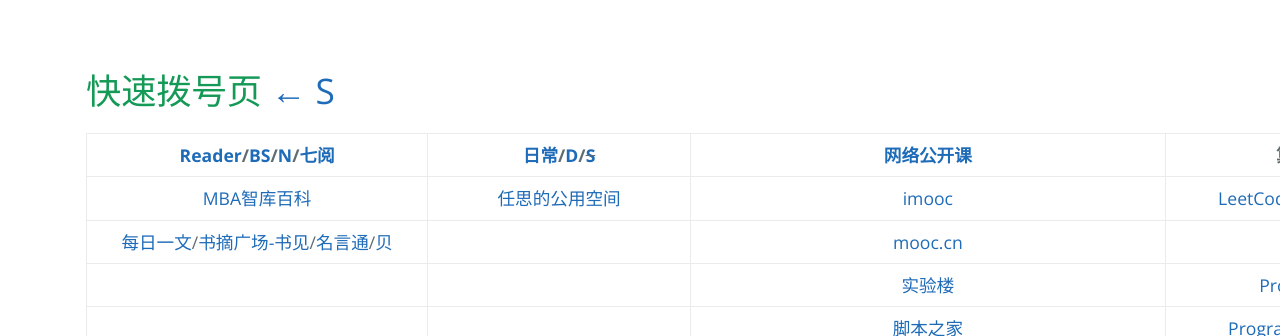
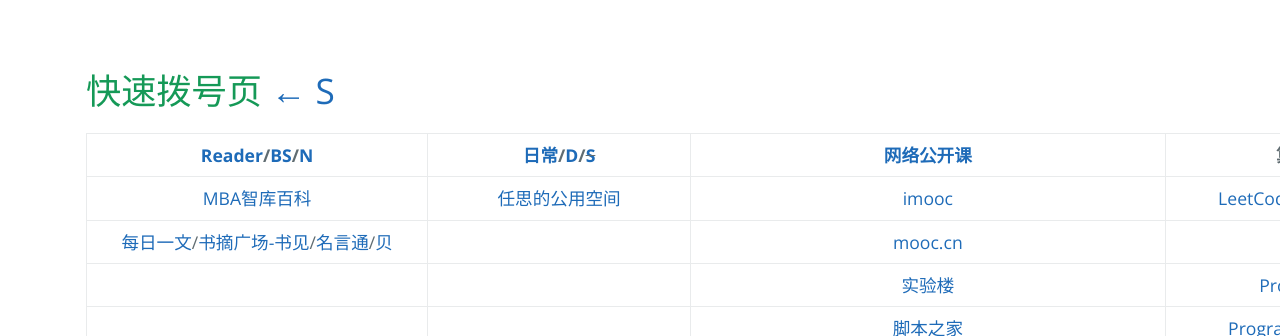
Before and after one commit to AmbroseRen/test, a Jekyll site: the page built from navigation.md, in a window 1280 px wide. Shown: the top 336 px of the page. Built offline with Jekyll 4.4.1, drawn with Linux system fonts in a browser that asks for light colours; our own code applies the rules of GitHub Pages for plain Markdown files; the repository's description, which GitHub fills in, is left out.

Commit message:
Update navigation.md

```diff
--- a/navigation.md
+++ b/navigation.md
@@ -23,7 +23,7 @@
 
 # 快速拨号页  [←](https://ambroseren.github.io/test/indexes.html)  [S](search.md)
 
-| [Reader](Library/BookListsOne.md)/[BS](Library/BookSearch.md)/[N](Library/Novel.md)/[七阅](https://www.7sbook.com/index/disk/index.html) | [日常](https://ambroseren.github.io/test/indexes.html)/[D](Data/DataRank.md)/~~[S](https://shouku123.com/rensi)~~ | [网络公开课](Library/LearnPlatform.md) | 算法社区 |
+| [Reader](Library/BookListsOne.md)/[BS](Library/BookSearch.md)/[N](Library/Novel.md) | [日常](https://ambroseren.github.io/test/indexes.html)/[D](Data/DataRank.md)/~~[S](https://shouku123.com/rensi)~~ | [网络公开课](Library/LearnPlatform.md) | 算法社区 |
 |:---:|:---:|:---:|:---:|
 | [MBA智库百科](https://wiki.mbalib.com/wiki/首页) | [任思的公用空间](http://rensi.ys168.com/) | [imooc](https://www.imooc.com/course/list) | [LeetCode](https://leetcode.com/problemset/all/)/[LeetCode-cn](https://leetcode-cn.com/problemset/all/) |
 | [每日一文](https://meiriyiwen.com/random)/[书摘广场-书见](https://memo.bookfere.com/community/posts/all)/[名言通](https://www.mingyantong.com/)/[贝](Library/excerpt.md) | []() | [mooc.cn](https://www.cmooc.com/course) | []() |
```
